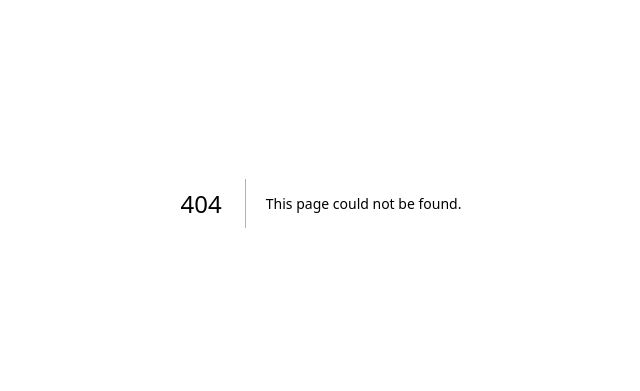
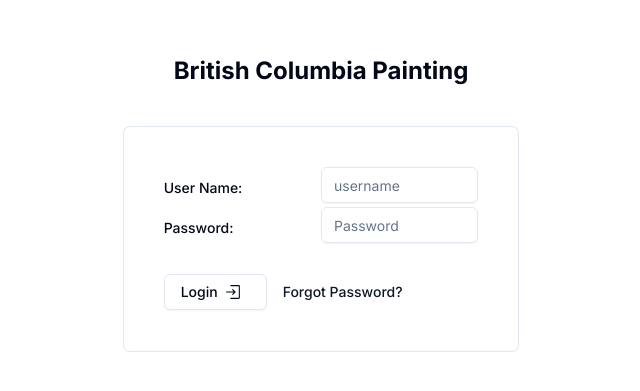
Before and after one commit to tomcaz/bcp-ui, a Next.js app: page /login in a window 1280 px wide. Before the commit this address had no page. Shown: the part 197-588 px from the top of the page, without its empty margins (319-959 px from the left). Built offline with nearby package versions, Linux system fonts and the light colour scheme.

Commit message:
Updates
### UI Changes
-[x] Added Basic Row and Column Component
-[x] Added Login Page with Forgot Pag

!Hint: No authentication ATM

###  Installed Dependancies
-[x] Install Shad UI (Input, Button  and Label)
-[x] Install Radix Icon

```diff
--- a/src/app/globals.css
+++ b/src/app/globals.css
@@ -5,46 +5,72 @@
 @layer base {
   :root {
     --background: 0 0% 100%;
-    --foreground: 240 10% 3.9%;
+    --foreground: 222.2 84% 4.9%;
+
     --card: 0 0% 100%;
-    --card-foreground: 240 10% 3.9%;
+    --card-foreground: 222.2 84% 4.9%;
+
     --popover: 0 0% 100%;
-    --popover-foreground: 240 10% 3.9%;
-    --primary: 346.8 77.2% 49.8%;
-    --primary-foreground: 355.7 100% 97.3%;
-    --secondary: 240 4.8% 95.9%;
-    --secondary-foreground: 240 5.9% 10%;
-    --muted: 240 4.8% 95.9%;
-    --muted-foreground: 240 3.8% 46.1%;
-    --accent: 240 4.8% 95.9%;
-    --accent-foreground: 240 5.9% 10%;
+    --popover-foreground: 222.2 84% 4.9%;
+
+    --primary: 222.2 47.4% 11.2%;
+    --primary-foreground: 210 40% 98%;
+
+    --secondary: 210 40% 96.1%;
+    --secondary-foreground: 222.2 47.4% 11.2%;
+
+    --muted: 210 40% 96.1%;
+    --muted-foreground: 215.4 16.3% 46.9%;
+
+    --accent: 210 40% 96.1%;
+    --accent-foreground: 222.2 47.4% 11.2%;
+
     --destructive: 0 84.2% 60.2%;
-    --destructive-foreground: 0 0% 98%;
-    --border: 240 5.9% 90%;
-    --input: 240 5.9% 90%;
-    --ring: 346.8 77.2% 49.8%;
+    --destructive-foreground: 210 40% 98%;
+
+    --border: 214.3 31.8% 91.4%;
+    --input: 214.3 31.8% 91.4%;
+    --ring: 222.2 84% 4.9%;
+
     --radius: 0.5rem;
   }
 
   .dark {
-    --background: 20 14.3% 4.1%;
-    --foreground: 0 0% 95%;
-    --card: 24 9.8% 10%;
-    --card-foreground: 0 0% 95%;
-    --popover: 0 0% 9%;
-    --popover-foreground: 0 0% 95%;
-    --primary: 346.8 77.2% 49.8%;
-    --primary-foreground: 355.7 100% 97.3%;
-    --secondary: 240 3.7% 15.9%;
-    --secondary-foreground: 0 0% 98%;
-    --muted: 0 0% 15%;
-    --muted-foreground: 240 5% 64.9%;
-    --accent: 12 6.5% 15.1%;
-    --accent-foreground: 0 0% 98%;
+    --background: 222.2 84% 4.9%;
+    --foreground: 210 40% 98%;
+
+    --card: 222.2 84% 4.9%;
+    --card-foreground: 210 40% 98%;
+
+    --popover: 222.2 84% 4.9%;
+    --popover-foreground: 210 40% 98%;
+
+    --primary: 210 40% 98%;
+    --primary-foreground: 222.2 47.4% 11.2%;
+
+    --secondary: 217.2 32.6% 17.5%;
+    --secondary-foreground: 210 40% 98%;
+
+    --muted: 217.2 32.6% 17.5%;
+    --muted-foreground: 215 20.2% 65.1%;
+
+    --accent: 217.2 32.6% 17.5%;
+    --accent-foreground: 210 40% 98%;
+
     --destructive: 0 62.8% 30.6%;
-    --destructive-foreground: 0 85.7% 97.3%;
-    --border: 240 3.7% 15.9%;
-    --input: 240 3.7% 15.9%;
-    --ring: 346.8 77.2% 49.8%;
+    --destructive-foreground: 210 40% 98%;
+
+    --border: 217.2 32.6% 17.5%;
+    --input: 217.2 32.6% 17.5%;
+    --ring: 212.7 26.8% 83.9%;
   }
 }
+
+@layer base {
+  * {
+    @apply border-border;
+  }
+  body {
+    @apply bg-background text-foreground;
+  }
+}
--- /dev/null
+++ b/src/app/login/page.tsx
@@ -0,0 +1,47 @@
+'use client'
+import React, { useState } from 'react'
+import Row from '@/components/row'
+import Col from '@/components/col'
+import { Label } from '@/components/ui/label'
+import { Input } from '@/components/ui/input'
+import { Button } from '@/components/ui/button'
+import { ArrowLeftIcon, EnterIcon, EnvelopeOpenIcon } from "@radix-ui/react-icons"
+
+const LoginPage = () => {
+    const [forgot, isForgot] = useState(false)
+    return (
+        <div className='flex flex-col h-screen justify-center items-center'>
+            <div className='text-2xl font-bold'>British Columbia Painting</div>
+            {
+                forgot === true ?
+                    <div className='ring-1 ring-slate-200 rounded-md'>
+                        <Button variant="link"><ArrowLeftIcon className="mr-2 h-4 w-4 mt-6" onClick={() => isForgot(!forgot)} /></Button>
+                        <br />
+                        <br />
+                        <div className='text-l font-bold pl-12 pr-12 pb-12'>!!! Please contact to administrator (Adam)</div>
+                    </div>
+                    :
+                    <div className='ring-1 ring-slate-200 p-10 mt-10 rounded-md'>
+                        <Row>
+                            <Col><Label htmlFor="username">User Name: </Label></Col>
+                            <Col><Input id="username" type="text" placeholder="username" /></Col>
+                        </Row>
+                        <Row>
+                            <Col>
+                                <Label htmlFor="terms">Password: </Label></Col>
+                            <Col><Input id="password" type="password" placeholder="Password" /></Col>
+                        </Row>
+                        <br />
+                        <Row>
+                            <Col className=''>
+                                <Button variant="outline">Login <EnterIcon className="mr-2 h-4 w-4 ml-2" /></Button>
+                                <Button variant="link" onClick={() => isForgot(!forgot)}>Forgot Password?</Button>
+                            </Col>
+                        </Row>
+                    </div>
+            }
+        </div>
+    )
+}
+
+export default LoginPage
--- /dev/null
+++ b/src/components/col.tsx
@@ -0,0 +1,14 @@
+import React from 'react'
+
+type Props = {
+    children: string | JSX.Element | JSX.Element[],
+    className?: string
+}
+
+const Col = ({ children, className }: Props) => {
+    return (
+        <div className={`flex-1 leading-10 ${className}`}>{children}</div>
+    )
+}
+
+export default Col
--- /dev/null
+++ b/src/components/row.tsx
@@ -0,0 +1,13 @@
+import React from 'react'
+
+type Props = {
+    children: string | JSX.Element | JSX.Element[]
+}
+
+const Row = ({ children }: Props) => {
+    return (
+        <div className='display: flex'>{children}</div>
+    )
+}
+
+export default Row
--- /dev/null
+++ b/src/components/ui/button.tsx
@@ -0,0 +1,57 @@
+import * as React from "react"
+import { Slot } from "@radix-ui/react-slot"
+import { cva, type VariantProps } from "class-variance-authority"
+
+import { cn } from "@/lib/utils"
+
+const buttonVariants = cva(
+  "inline-flex items-center justify-center whitespace-nowrap rounded-md text-sm font-medium transition-colors focus-visible:outline-none focus-visible:ring-1 focus-visible:ring-ring disabled:pointer-events-none disabled:opacity-50",
+  {
+    variants: {
+      variant: {
+        default:
+          "bg-primary text-primary-foreground shadow hover:bg-primary/90",
+        destructive:
+          "bg-destructive text-destructive-foreground shadow-sm hover:bg-destructive/90",
+        outline:
+          "border border-input bg-background shadow-sm hover:bg-accent hover:text-accent-foreground",
+        secondary:
+          "bg-secondary text-secondary-foreground shadow-sm hover:bg-secondary/80",
+        ghost: "hover:bg-accent hover:text-accent-foreground",
+        link: "text-primary underline-offset-4 hover:underline",
+      },
+      size: {
+        default: "h-9 px-4 py-2",
+        sm: "h-8 rounded-md px-3 text-xs",
+        lg: "h-10 rounded-md px-8",
+        icon: "h-9 w-9",
+      },
+    },
+    defaultVariants: {
+      variant: "default",
+      size: "default",
+    },
+  }
+)
+
+export interface ButtonProps
+  extends React.ButtonHTMLAttributes<HTMLButtonElement>,
+    VariantProps<typeof buttonVariants> {
+  asChild?: boolean
+}
+
+const Button = React.forwardRef<HTMLButtonElement, ButtonProps>(
+  ({ className, variant, size, asChild = false, ...props }, ref) => {
+    const Comp = asChild ? Slot : "button"
+    return (
+      <Comp
+        className={cn(buttonVariants({ variant, size, className }))}
+        ref={ref}
+        {...props}
+      />
+    )
+  }
+)
+Button.displayName = "Button"
+
+export { Button, buttonVariants }
--- /dev/null
+++ b/src/components/ui/input.tsx
@@ -0,0 +1,25 @@
+import * as React from "react"
+
+import { cn } from "@/lib/utils"
+
+export interface InputProps
+  extends React.InputHTMLAttributes<HTMLInputElement> {}
+
+const Input = React.forwardRef<HTMLInputElement, InputProps>(
+  ({ className, type, ...props }, ref) => {
+    return (
+      <input
+        type={type}
+        className={cn(
+          "flex h-9 w-full rounded-md border border-input bg-transparent px-3 py-1 text-sm shadow-sm transition-colors file:border-0 file:bg-transparent file:text-sm file:font-medium placeholder:text-muted-foreground focus-visible:outline-none focus-visible:ring-1 focus-visible:ring-ring disabled:cursor-not-allowed disabled:opacity-50",
+          className
+        )}
+        ref={ref}
+        {...props}
+      />
+    )
+  }
+)
+Input.displayName = "Input"
+
+export { Input }
--- /dev/null
+++ b/src/components/ui/label.tsx
@@ -0,0 +1,26 @@
+"use client"
+
+import * as React from "react"
+import * as LabelPrimitive from "@radix-ui/react-label"
+import { cva, type VariantProps } from "class-variance-authority"
+
+import { cn } from "@/lib/utils"
+
+const labelVariants = cva(
+  "text-sm font-medium leading-none peer-disabled:cursor-not-allowed peer-disabled:opacity-70"
+)
+
+const Label = React.forwardRef<
+  React.ElementRef<typeof LabelPrimitive.Root>,
+  React.ComponentPropsWithoutRef<typeof LabelPrimitive.Root> &
+    VariantProps<typeof labelVariants>
+>(({ className, ...props }, ref) => (
+  <LabelPrimitive.Root
+    ref={ref}
+    className={cn(labelVariants(), className)}
+    {...props}
+  />
+))
+Label.displayName = LabelPrimitive.Root.displayName
+
+export { Label }
--- /dev/null
+++ b/src/lib/utils.ts
@@ -0,0 +1,6 @@
+import { type ClassValue, clsx } from "clsx"
+import { twMerge } from "tailwind-merge"
+
+export function cn(...inputs: ClassValue[]) {
+  return twMerge(clsx(inputs))
+}
--- a/tailwind.config.ts
+++ b/tailwind.config.ts
@@ -1,20 +1,80 @@
-import type { Config } from "tailwindcss";
+import type { Config } from "tailwindcss"
 
-const config: Config = {
+const config = {
+  darkMode: ["class"],
   content: [
-    "./src/pages/**/*.{js,ts,jsx,tsx,mdx}",
-    "./src/components/**/*.{js,ts,jsx,tsx,mdx}",
-    "./src/app/**/*.{js,ts,jsx,tsx,mdx}",
-  ],
+    './pages/**/*.{ts,tsx}',
+    './components/**/*.{ts,tsx}',
+    './app/**/*.{ts,tsx}',
+    './src/**/*.{ts,tsx}',
+	],
+  prefix: "",
   theme: {
+    container: {
+      center: true,
+      padding: "2rem",
+      screens: {
+        "2xl": "1400px",
+      },
+    },
     extend: {
-      backgroundImage: {
-        "gradient-radial": "radial-gradient(var(--tw-gradient-stops))",
-        "gradient-conic":
-          "conic-gradient(from 180deg at 50% 50%, var(--tw-gradient-stops))",
+      colors: {
+        border: "hsl(var(--border))",
+        input: "hsl(var(--input))",
+        ring: "hsl(var(--ring))",
+        background: "hsl(var(--background))",
+        foreground: "hsl(var(--foreground))",
+        primary: {
+          DEFAULT: "hsl(var(--primary))",
+          foreground: "hsl(var(--primary-foreground))",
+        },
+        secondary: {
+          DEFAULT: "hsl(var(--secondary))",
+          foreground: "hsl(var(--secondary-foreground))",
+        },
+        destructive: {
+          DEFAULT: "hsl(var(--destructive))",
+          foreground: "hsl(var(--destructive-foreground))",
+        },
+        muted: {
+          DEFAULT: "hsl(var(--muted))",
+          foreground: "hsl(var(--muted-foreground))",
+        },
+        accent: {
+          DEFAULT: "hsl(var(--accent))",
+          foreground: "hsl(var(--accent-foreground))",
+        },
+        popover: {
+          DEFAULT: "hsl(var(--popover))",
+          foreground: "hsl(var(--popover-foreground))",
+        },
+        card: {
+          DEFAULT: "hsl(var(--card))",
+          foreground: "hsl(var(--card-foreground))",
+        },
+      },
+      borderRadius: {
+        lg: "var(--radius)",
+        md: "calc(var(--radius) - 2px)",
+        sm: "calc(var(--radius) - 4px)",
+      },
+      keyframes: {
+        "accordion-down": {
+          from: { height: "0" },
+          to: { height: "var(--radix-accordion-content-height)" },
+        },
+        "accordion-up": {
+          from: { height: "var(--radix-accordion-content-height)" },
+          to: { height: "0" },
+        },
+      },
+      animation: {
+        "accordion-down": "accordion-down 0.2s ease-out",
+        "accordion-up": "accordion-up 0.2s ease-out",
       },
     },
   },
-  plugins: [],
-};
-export default config;
+  plugins: [require("tailwindcss-animate")],
+} satisfies Config
+
+export default config
```
Also changed, not shown: package.json (+11 -4 lines), components.json (added).
